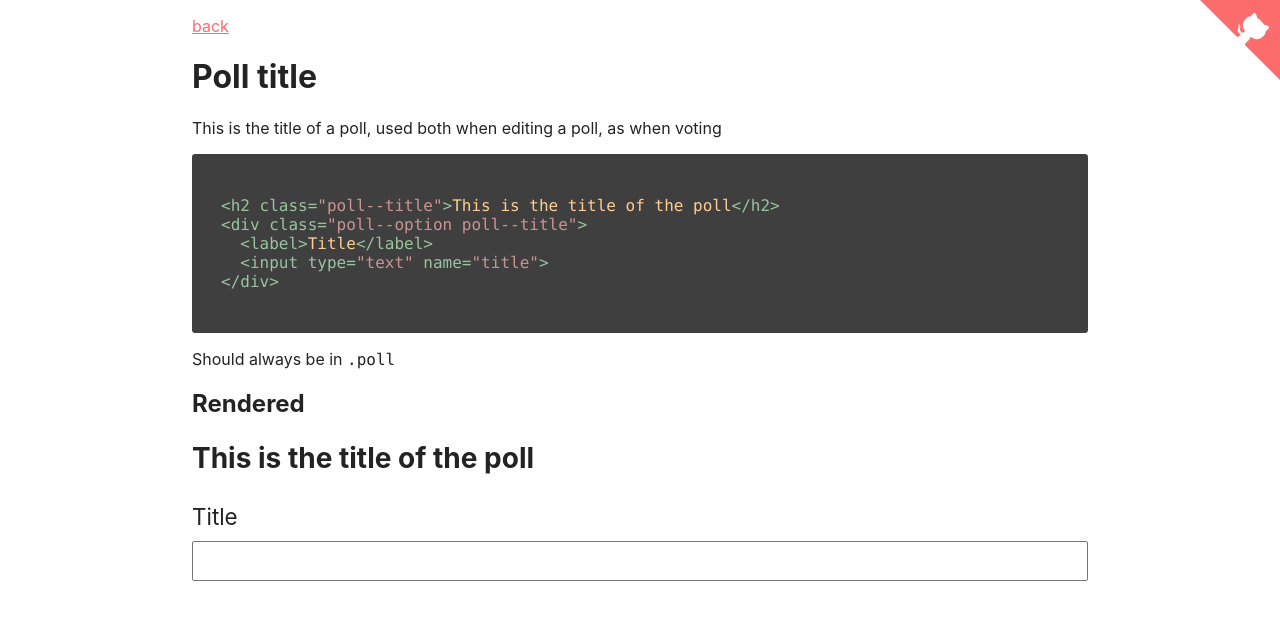
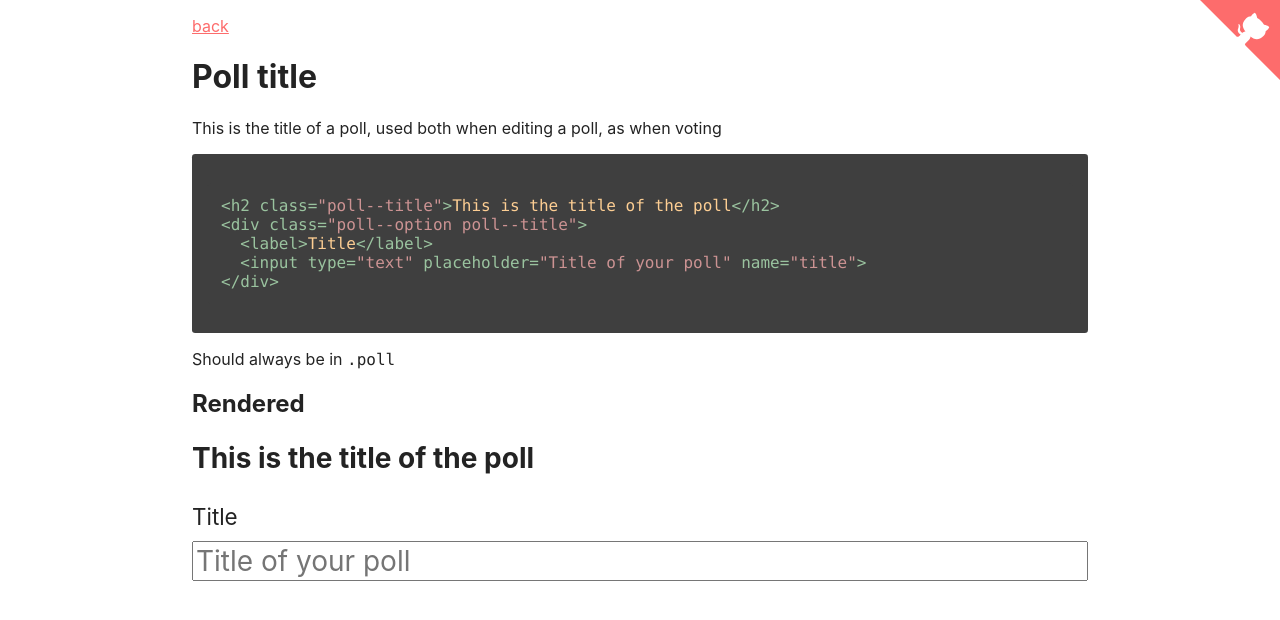
Before and after one commit to gin-fizz/styleguide, a Jekyll site: the page built from _components/poll-title.md, in a window 1280 px wide. Shown: the top 620 px of the page. Built offline with Jekyll 4.4.1, drawn with Linux system fonts in a browser that asks for light colours.

Commit message:
placeholder

````diff
--- a/_components/poll-title.md
+++ b/_components/poll-title.md
@@ -9,7 +9,7 @@ This is the title of a poll, used both when editing a poll, as when voting
 <h2 class="poll--title">This is the title of the poll</h2>
 <div class="poll--option poll--title">
   <label>Title</label>
-  <input type="text" name="title">
+  <input type="text" placeholder="Title of your poll" name="title">
 </div>
 ```
 
@@ -20,5 +20,5 @@ Should always be in `.poll`
 <h2 class="poll--title">This is the title of the poll</h2>
 <div class="poll--option poll--title">
   <label>Title</label>
-  <input type="text" name="title">
+  <input type="text" placeholder="Title of your poll" name="title">
 </div>
````
